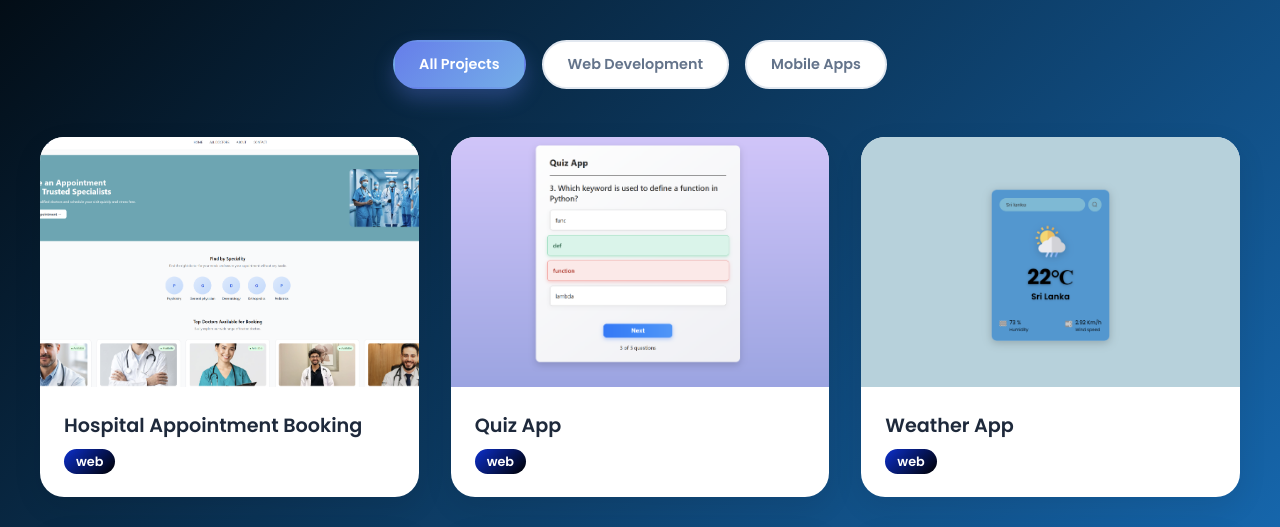
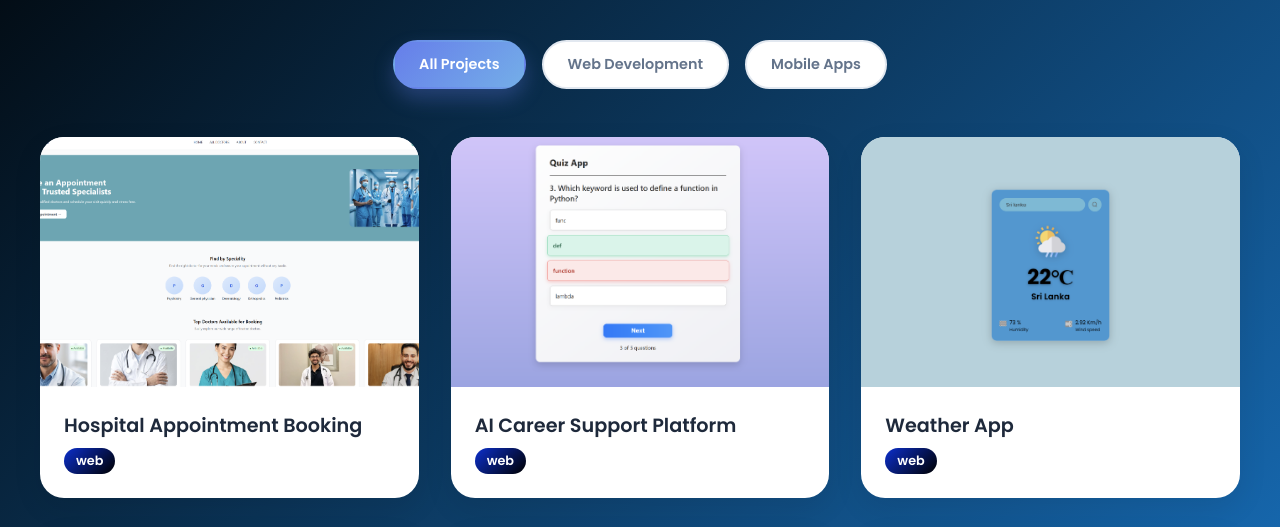
Before and after one commit to satharasingha/portfolio, a React (Vite) app: page / in a window 1280 px wide. Shown: the part 2920-3447 px from the top of the page. Built offline with nearby package versions, Linux system fonts and the light colour scheme.

Commit message:
Updated Works Jsx

```diff
--- a/src/components/Works/works.css
+++ b/src/components/Works/works.css
@@ -81,6 +81,9 @@
     box-shadow: 0 10px 30px rgba(0, 0, 0, 0.08);
     transition: all 0.3s ease;
     position: relative;
+    display: flex;
+    flex-direction: column;
+    height: 100%;
 }
 
 .project-card:hover {
@@ -92,6 +95,7 @@
     position: relative;
     overflow: hidden;
     height: 250px;
+    flex-shrink: 0;
 }
 
 .project-image img {
@@ -181,6 +185,9 @@
 
 .project-info {
     padding: 1.5rem;
+    flex: 1;
+    display: flex;
+    flex-direction: column;
 }
 
 .project-info h3 {
@@ -197,6 +204,9 @@
     border-radius: 50px;
     font-size: 0.8rem;
     font-weight: 600;
+    display: inline-block;
+    align-self: flex-start;
+    margin-top: auto;
 }
 
 /* CTA Button */
--- a/src/components/Works/works.jsx
+++ b/src/components/Works/works.jsx
@@ -14,6 +14,7 @@ import wa from "../../assets/weatherapp.png";
 import travo from "../../assets/travoapp.png";
 import fuel from "../../assets/fualapp.png";
 import air from "../../assets/airdashboard.png";
+import devmock from '../../assets/Devmock.png'
 
 const Works = () => {
   const [activeFilter, setActiveFilter] = useState("all");
@@ -33,7 +34,7 @@ const Works = () => {
     {
       id: 2,
       image: quiz,
-      title: "Quiz App",
+      title: "AI Career Support Platform",
       category: "web",
       description: "An interactive app to create and take quizzes online.",
     },
```
Also changed, not shown: src/assets/Devmock.png (added), src/assets/Landing page.png (added).
